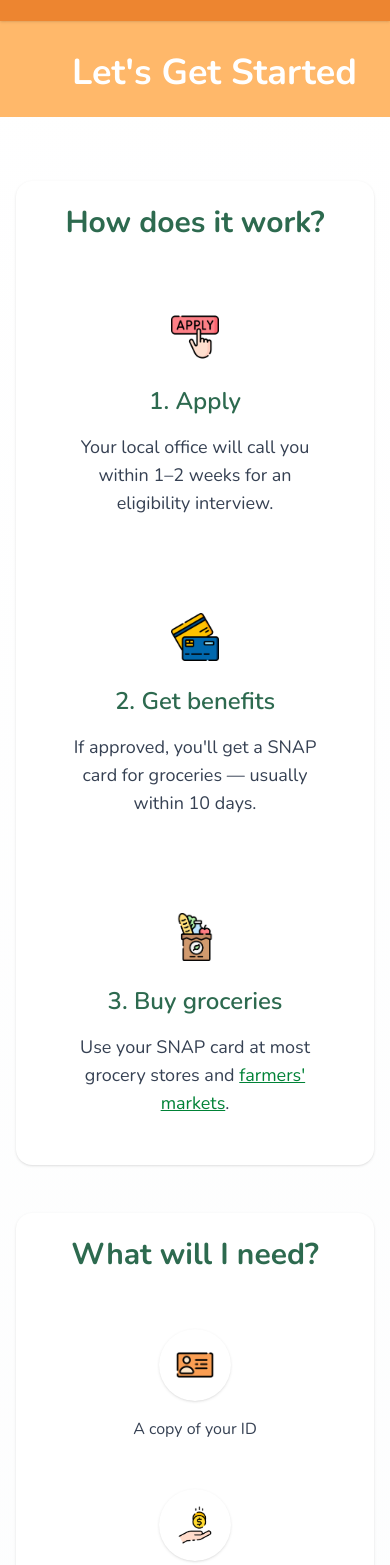
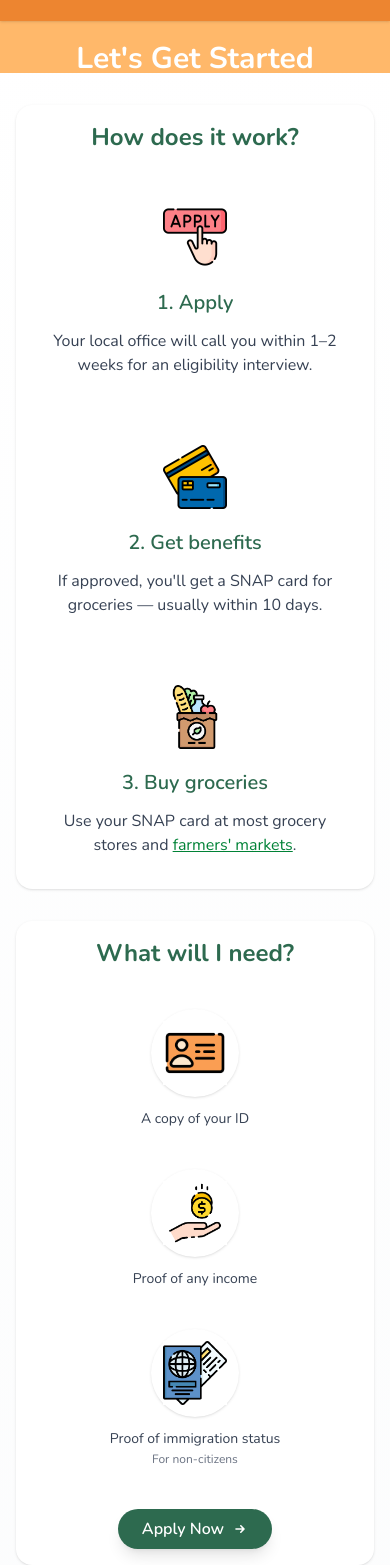
Before and after one commit to Roseline-Projects/Food_Design_Challenge, a React (Vite) app in the folder frontend/: page /application in a window 390 px wide. Shown: the part 43-1608 px from the top of the page. Built offline with nearby package versions, Linux system fonts and the light colour scheme.

Commit message:
Feat: Apply page is now mobile compatible

```diff
--- a/frontend/package.json
+++ b/frontend/package.json
@@ -11,6 +11,7 @@
   },
   "dependencies": {
     "@tailwindcss/vite": "^4.1.5",
+    "framer-motion": "^12.15.0",
     "motion": "^12.15.0",
     "react": "^19.1.0",
     "react-dom": "^19.1.0",
--- a/frontend/src/components/ApplicationPage.jsx
+++ b/frontend/src/components/ApplicationPage.jsx
@@ -1,150 +1,151 @@
 import { LuSparkles } from "react-icons/lu";
 import { IconContext } from "react-icons/lib";
-import { Link } from "react-router"
+import { Link } from "react-router";
 import { stepCardInfo } from "../constants/TextConstants";
 
-//<svg className="block" xmlns="http://www.w3.org/2000/svg" viewBox="0 0 1440 319"><path fill="#0099ff" fill-opacity="1" d="M0,320L48,314.7C96,309,192,299,288,288C384,277,480,267,576,272C672,277,768,299,864,288C960,277,1056,235,1152,224C1248,213,1344,235,1392,245.3L1440,256L1440,0L1392,0C1344,0,1248,0,1152,0C1056,0,960,0,864,0C768,0,672,0,576,0C480,0,384,0,288,0C192,0,96,0,48,0L0,0Z"></path></svg>
-
-//Page Header
+// Page Header
 const Header = () => {
-  return(
-    <div className="pt-10 bg-orange-300">
-      <div className="relative bg-orange-300 pb-6 lg:pb-0">
-        <h1 className="lg:absolute top-1 left-0 pl-18 text-white md:px-12 text-4xl md:text-7xl font-bold">Let's Get Started</h1>
-        <svg className="hidden lg:block" xmlns="http://www.w3.org/2000/svg" viewBox="0 0 1440 319"><path fill="#fff" fillOpacity="1" d="M0,288L80,282.7C160,277,320,267,480,240C640,213,800,171,960,160C1120,149,1280,171,1360,181.3L1440,192L1440,320L1360,320C1280,320,1120,320,960,320C800,320,640,320,480,320C320,320,160,320,80,320L0,320Z"></path></svg>
-        {/* <svg className="block" xmlns="http://www.w3.org/2000/svg" viewBox="0 0 1440 319"><path fill="#fff" fill-opacity="1" d="M0,256L48,256C96,256,192,256,288,245.3C384,235,480,213,576,213.3C672,213,768,235,864,256C960,277,1056,299,1152,282.7C1248,267,1344,213,1392,186.7L1440,160L1440,320L1392,320C1344,320,1248,320,1152,320C1056,320,960,320,864,320C768,320,672,320,576,320C480,320,384,320,288,320C192,320,96,320,48,320L0,320Z"></path></svg> */}
+  return (
+    <div className="pt-6 sm:pt-10 bg-orange-300">
+      <div className="relative bg-orange-300">
+        <h1 className="text-center relative pt-6  lg:text-left lg:absolute top-1 left-0 lg:pl-18 text-white px-4 md:px-12 text-3xl sm:text-4xl md:text-7xl font-bold">
+          Let's Get Started
+        </h1>
       </div>
     </div>
-  )
-}
+  );
+};
 
-//=====================================================================================================================================
-//During Your Application Section
+// During Your Application Section
 const DuringSection = () => {
-  return(
-    <section className="bg-white shadow-sm p-12 my-14 rounded-2xl">
-      <h3 className="text-2xl sm:text-4xl text-dark-green font-bold text-center mb-10">During Your Application</h3>
-      <div className="rounded-2xl px-10 py-16 md:flex items-center gap-10 shadow-sm">
-        <div className="size-[54px] rounded-full mb-10 md:mb-0">
-          <IconContext.Provider value={{color: '#ED8530', size:'5rem'}}>
+  return (
+    <section className="bg-white shadow-sm p-4 sm:p-8 md:p-12 my-8 md:my-14 rounded-2xl mx-4 sm:mx-0">
+      <h3 className="text-2xl sm:text-4xl text-dark-green font-bold text-center mb-6 sm:mb-10">
+        During Your Application
+      </h3>
+      <div className="rounded-2xl px-4 sm:px-10 py-8 sm:py-16 flex flex-col md:flex-row items-center gap-6 md:gap-10 shadow-sm">
+        <div className="size-[54px] rounded-full mb-4 md:mb-0">
+          <IconContext.Provider value={{ color: "#ED8530", size: "3rem" }}>
             <LuSparkles />
           </IconContext.Provider>
         </div>
-        <div className="px-6 ">
-          <h3 className="text-3xl text-dark-green font-semibold mb-4">Your Personal Assisstant</h3>
-          <p className="text-xl font-light">
-            For any questions you may have, like whether you qualify for a certain exception or what IDs and documents you may use, our AI Agent will be available to help you 24/7!
-            <br/>
-            <br/>
+        <div className="px-2 sm:px-6">
+          <h3 className="text-2xl sm:text-3xl text-dark-green font-semibold mb-4 text-center md:text-left">
+            Your Personal Assistant
+          </h3>
+          <p className="text-lg sm:text-xl font-light">
+            For any questions you may have, like whether you qualify for a
+            certain exception or what IDs and documents you may use, our AI Agent
+            will be available to help you 24/7!
+            <br />
+            <br />
             <b>Access it using the icon in the bottom left corner.</b>
           </p>
         </div>
       </div>
     </section>
-  )
-}
+  );
+};
 
-//=====================================================================================================================================
-//Displays the numbered cards at the After App section
-const StepCard = ({header, para, number}) => {
+// Displays the numbered cards at the After App section
+const StepCard = ({ header, para, number }) => {
   return (
-    <div className="grid md:grid-cols-4 items-center p-1 md:gap-10">
-      <div>
-        <h4 className="text-8xl text-right text-orange md:mx-6">{number}</h4>
+    <div className="grid grid-cols-1 md:grid-cols-4 items-center p-1 md:gap-10">
+      <div className="text-center md:text-right">
+        <h4 className="text-6xl sm:text-8xl text-orange md:mx-6">{number}</h4>
       </div>
-      <div className="col-span-3 px-2">
-        <h5 className="text-2xl text-dark-green mb-3">{header}</h5>
-        <p className="font-light text-xl">{para}</p>
+      <div className="col-span-3 px-2 mt-2 md:mt-0 text-center md:text-left">
+        <h5 className="text-xl sm:text-2xl text-dark-green mb-2 sm:mb-3">
+          {header}
+        </h5>
+        <p className="font-light text-lg sm:text-xl">{para}</p>
       </div>
     </div>
-  )
-}
+  );
+};
 
-//=====================================================================================================================================
-//After Application Section
+// After Application Section
 const AfterSection = () => {
-  return(
-    <section className="bg-white shadow-sm p-12 my-14 rounded-2xl">
-      <h3 className="text-2xl sm:text-4xl text-dark-green font-bold text-center mb-10">After You Submit</h3>
+  return (
+    <section className="bg-white shadow-sm p-4 sm:p-8 md:p-12 my-8 md:my-14 rounded-2xl mx-4 sm:mx-0">
+      <h3 className="text-2xl sm:text-4xl text-dark-green font-bold text-center mb-6 sm:mb-10">
+        After You Submit
+      </h3>
       <div>
-        <ul className="space-y-10">
-          {
-            Object.entries(stepCardInfo).map((step, index) => (
+        <ul className="space-y-8 sm:space-y-10">
+          {Object.entries(stepCardInfo).map((step, index) => (
             <li key={index}>
               <StepCard {...step[1]} />
             </li>
-            ))
-          }
+          ))}
         </ul>
       </div>
-      <Link to='/stores' className="block w-fit mx-auto mt-8 mb-2 px-8 py-3 rounded-full bg-[#2D6A4F] hover:bg-[#1B4332] text-white font-semibold shadow-lg hover:shadow-xl transition-all duration-300 text-lg flex items-center space-x-2 transform hover:scale-105">
+      <Link
+        to="/stores"
+        className="block w-fit mx-auto mt-8 mb-2 px-6 sm:px-8 py-3 rounded-full bg-[#2D6A4F] hover:bg-[#1B4332] text-white font-semibold shadow-lg hover:shadow-xl transition-all duration-300 text-base sm:text-lg flex items-center space-x-2 transform hover:scale-105"
+      >
         Find Stores
       </Link>
     </section>
-  )
-}
+  );
+};
 
-//=====================================================================================================================================
-//=====================================================================================================================================
-//Main
-
+// Main
 const SnapInfoPage = () => {
   return (
-      <div className="bg-gradient-to-b from-white to-gray-50 text-gray-800 py-12 space-y-16 min-h-screen">
+    <div className="bg-gradient-to-b from-white to-gray-50 text-gray-800 py-6 sm:py-12 space-y-8 sm:space-y-16 min-h-screen">
       <Header />
       <div className="px-4 sm:px-6 md:px-8 lg:px-16 xl:px-24">
         <div className="max-w-7xl mx-auto">
-
-
-            <section className="bg-white rounded-2xl shadow-sm p-6 sm:p-10">
-              <h2 className="text-3xl sm:text-4xl font-bold mb-8 text-center text-[#2D6A4F]">
+          <section className="bg-white rounded-2xl shadow-sm p-4 sm:p-10">
+            <h2 className="text-2xl sm:text-4xl font-bold mb-6 sm:mb-8 text-center text-[#2D6A4F]">
               How does it work?
             </h2>
-              <div className="grid grid-cols-1 md:grid-cols-3 gap-8 md:gap-12">
-                <div className="space-y-4 p-6 rounded-xl hover:shadow-md transition-colors duration-300 flex flex-col items-center md:items-start text-center md:text-left">
-                  <div className="p-4 rounded-full mb-2">
+            <div className="grid grid-cols-1 md:grid-cols-3 gap-6 md:gap-12">
+              <div className="space-y-3 sm:space-y-4 p-4 sm:p-6 rounded-xl hover:shadow-md transition-colors duration-300 flex flex-col items-center md:items-start text-center md:text-left">
+                <div className="p-3 sm:p-4 rounded-full mb-2">
                   <img
                     src="/icons/apply.png"
                     alt="Apply"
-                      className="w-12 h-12 sm:w-14 sm:h-14"
+                    className="w-16 h-16"
                   />
                 </div>
-                  <h3 className="text-2xl sm:text-3xl font-semibold text-[#2D6A4F]">
+                <h3 className="text-xl sm:text-3xl font-semibold text-[#2D6A4F]">
                   1. Apply
                 </h3>
-                  <p className="text-lg sm:text-xl text-gray-700">
+                <p className="text-base sm:text-xl text-gray-700">
                   Your local office will call you within 1–2 weeks for an
                   eligibility interview.
                 </p>
               </div>
-                <div className="space-y-4 p-6 rounded-xl hover:shadow-md transition-colors duration-300 flex flex-col items-center md:items-start text-center md:text-left">
-                  <div className="p-4 rounded-full mb-2">
+              <div className="space-y-3 sm:space-y-4 p-4 sm:p-6 rounded-xl hover:shadow-md transition-colors duration-300 flex flex-col items-center md:items-start text-center md:text-left">
+                <div className="p-3 sm:p-4 rounded-full mb-2">
                   <img
                     src="/icons/creditcard.png"
                     alt="Get benefits"
-                      className="w-12 h-12 sm:w-14 sm:h-14"
+                    className="w-16 h-16"
                   />
                 </div>
-                  <h3 className="text-2xl sm:text-3xl font-semibold text-[#2D6A4F]">
+                <h3 className="text-xl sm:text-3xl font-semibold text-[#2D6A4F]">
                   2. Get benefits
                 </h3>
-                  <p className="text-lg sm:text-xl text-gray-700">
+                <p className="text-base sm:text-xl text-gray-700">
                   If approved, you'll get a SNAP card for groceries — usually
                   within 10 days.
                 </p>
               </div>
-                <div className="space-y-4 p-6 rounded-xl hover:shadow-md transition-colors duration-300 flex flex-col items-center md:items-start text-center md:text-left">
-                  <div className="p-4 rounded-full mb-2">
+              <div className="space-y-3 sm:space-y-4 p-4 sm:p-6 rounded-xl hover:shadow-md transition-colors duration-300 flex flex-col items-center md:items-start text-center md:text-left">
+                <div className="p-3 sm:p-4 rounded-full mb-2">
                   <img
                     src="/icons/groceries.png"
                     alt="Buy groceries"
-                      className="w-12 h-12 sm:w-14 sm:h-14"
+                    className="w-16 h-16"
                   />
                 </div>
-                  <h3 className="text-2xl sm:text-3xl font-semibold text-[#2D6A4F]">
+                <h3 className="text-xl sm:text-3xl font-semibold text-[#2D6A4F]">
                   3. Buy groceries
                 </h3>
-                  <p className="text-lg sm:text-xl text-gray-700">
+                <p className="text-base sm:text-xl text-gray-700">
                   Use your SNAP card at most grocery stores and{" "}
                   <a
                     href="https://www.fns.usda.gov/ebt/where-can-i-use-ebt"
@@ -158,59 +159,60 @@ const SnapInfoPage = () => {
             </div>
           </section>
 
-
-            <section className="bg-white rounded-2xl shadow-sm p-6 sm:p-10 mt-12">
-              <h2 className="text-3xl sm:text-4xl font-bold mb-8 text-center text-[#2D6A4F]">
+          <section className="bg-white rounded-2xl shadow-sm p-4 sm:p-10 mt-8 sm:mt-12">
+            <h2 className="text-2xl sm:text-4xl font-bold mb-6 sm:mb-8 text-center text-[#2D6A4F]">
               What will I need?
             </h2>
-              <div className="w-3/4 mx-auto">
-                <div className="w-fit mx-auto grid grid-cols-1 md:grid-cols-2 lg:grid-cols-3 mb-10">
-                  <div className="p-6 rounded-xl space-y-4 flex flex-col items-center text-center hover:shadow-md  transition-all duration-300">
-                    <div className="bg-white p-4 rounded-full shadow-sm">
+            <div className="w-full sm:w-3/4 mx-auto">
+              <div className="w-fit mx-auto grid grid-cols-1 sm:grid-cols-2 lg:grid-cols-3 gap-2 mb-6 sm:mb-10">
+                <div className="p-4 sm:p-6 rounded-xl space-y-3 sm:space-y-4 flex flex-col items-center text-center hover:shadow-md transition-all duration-300">
+                  <div className="bg-white p-3 sm:p-4 rounded-full shadow-sm">
                     <img
                       src="/icons/ID.png"
                       alt="ID"
-                        className="w-10 h-10 sm:w-16 sm:h-16"
+                      className="w-16 h-16"
                     />
                   </div>
-                    <p className="text-base sm:text-xl font-medium text-gray-700">
+                  <p className="text-sm sm:text-xl font-medium text-gray-700">
                     A copy of your ID
                   </p>
                 </div>
-                  <div className="p-6 rounded-xl space-y-4 flex flex-col items-center text-center hover:shadow-md  transition-all duration-300">
-                    <div className="bg-white p-4 rounded-full shadow-sm">
+                <div className="p-4 sm:p-6 rounded-xl space-y-3 sm:space-y-4 flex flex-col items-center text-center hover:shadow-md transition-all duration-300">
+                  <div className="bg-white p-3 sm:p-4 rounded-full shadow-sm">
                     <img
                       src="/icons/income.png"
                       alt="Income"
-                        className="w-10 h-10 sm:w-16 sm:h-16"
+                      className="w-16 h-16"
                     />
                   </div>
-                    <p className="text-base sm:text-xl font-medium text-gray-700">
+                  <p className="text-sm sm:text-xl font-medium text-gray-700">
                     Proof of any income
                   </p>
                 </div>
-                  <div className="p-6 rounded-xl space-y-4 flex flex-col items-center text-center hover:shadow-md  transition-all duration-300">
-                    <div className="bg-white p-4 rounded-full shadow-sm">
+                <div className="p-4 sm:p-6 rounded-xl space-y-3 sm:space-y-4 flex flex-col items-center text-center hover:shadow-md transition-all duration-300">
+                  <div className="bg-white p-3 sm:p-4 rounded-full shadow-sm">
                     <img
                       src="/icons/status.png"
                       alt="Immigration"
-                        className="w-10 h-10 sm:w-16 sm:h-16"
+                      className="w-16 h-16"
                     />
                   </div>
-                    <p className="text-base sm:text-xl font-medium text-gray-700">
+                  <p className="text-sm sm:text-xl font-medium text-gray-700">
                     Proof of immigration status
                     <br />
-                      <span className="text-sm text-gray-500">For non-citizens</span>
+                    <span className="text-xs sm:text-sm text-gray-500">
+                      For non-citizens
+                    </span>
                   </p>
                 </div>
               </div>
             </div>
             <div className="flex justify-center">
-                <button className="px-8 py-3 rounded-full bg-[#2D6A4F] hover:bg-[#1B4332] text-white font-semibold shadow-lg hover:shadow-xl transition-all duration-300 text-lg flex items-center space-x-2 transform hover:scale-105">
+              <button className="px-6 sm:px-8 py-2 sm:py-3 rounded-full bg-[#2D6A4F] hover:bg-[#1B4332] text-white font-semibold shadow-lg hover:shadow-xl transition-all duration-300 text-base sm:text-lg flex items-center space-x-2 transform hover:scale-105">
                 <span>Apply Now</span>
                 <svg
                   xmlns="http://www.w3.org/2000/svg"
-                    className="h-5 w-5"
+                  className="h-4 w-4 sm:h-5 sm:w-5"
                   viewBox="0 0 20 20"
                   fill="currentColor"
                 >
@@ -226,7 +228,6 @@ const SnapInfoPage = () => {
 
           <DuringSection />
           <AfterSection />
-
         </div>
       </div>
     </div>
```
Also changed, not shown: 1 other file (tests, documents, lock files or other folders). Lines whose indentation alone changed are shown as unchanged.
